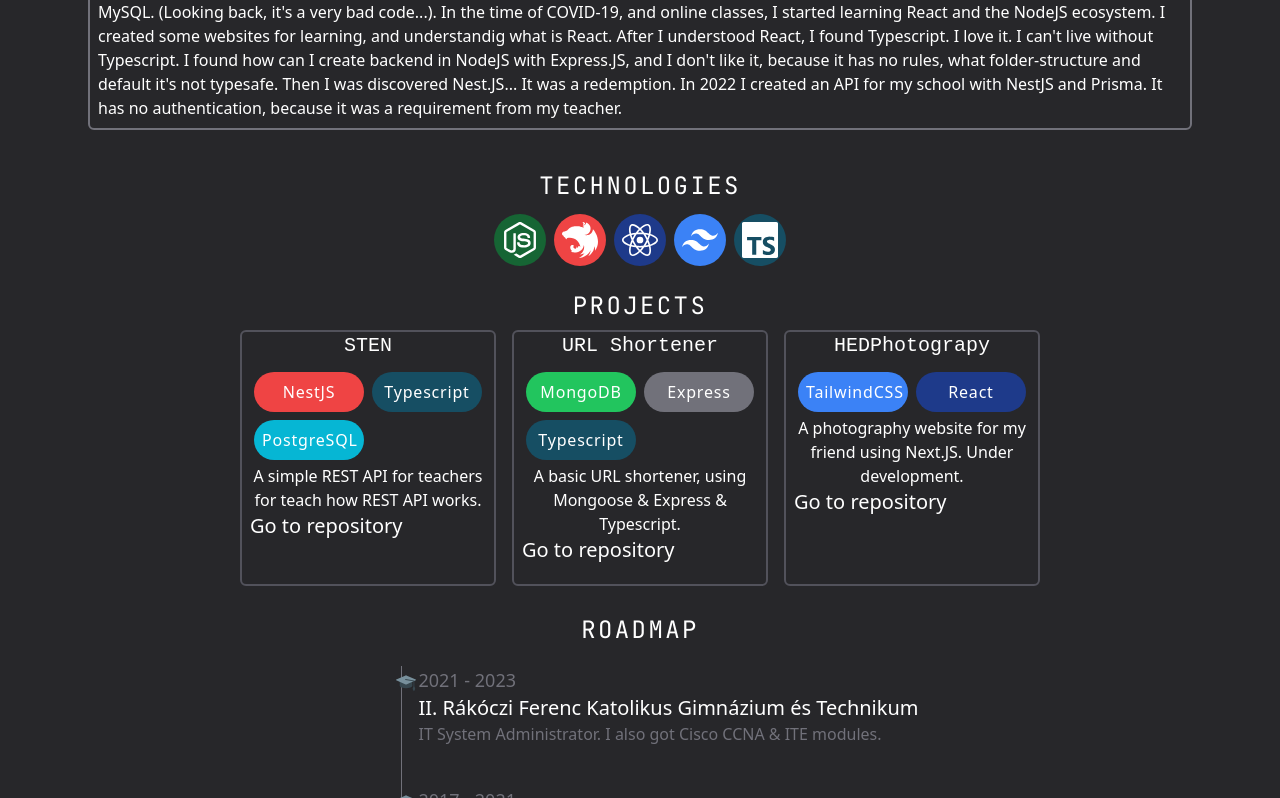
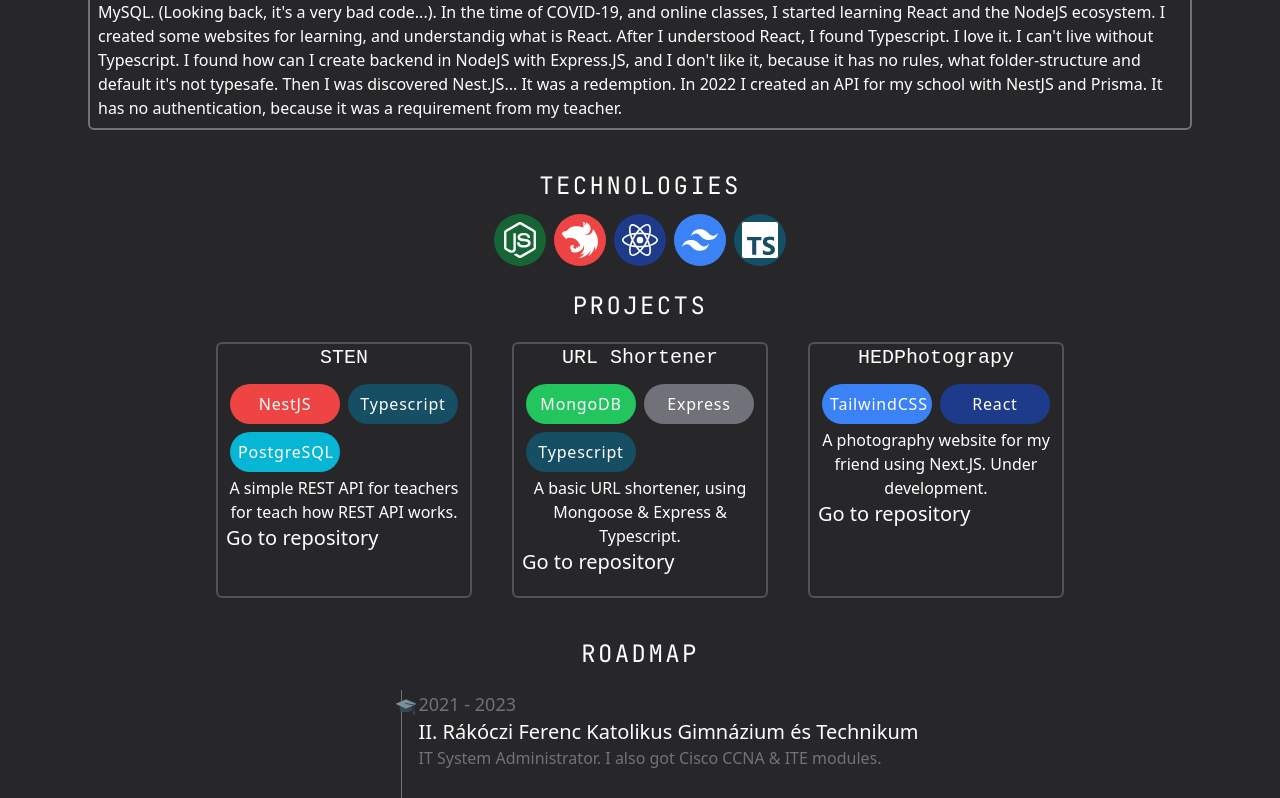
Before and after one commit to Floriian/floriian.github.io, a React (Vite) app: page / in a window 1280 px wide. Shown: the part 466-1264 px from the top of the page. Built offline with nearby package versions, Linux system fonts and the light colour scheme.

Commit message:
giving some space between cards.

```diff
--- a/src/components/Card.tsx
+++ b/src/components/Card.tsx
@@ -16,7 +16,7 @@ export function Card({ technology, body, repoUrl, title }: Props) {
 
   return (
     <motion.div
-      className="m-2 h-64 w-64 cursor-default rounded-md border-2 border-zinc-600"
+      className="m-5 h-64 w-64 cursor-default rounded-md border-2 border-zinc-600"
       ref={ref}
       animate={inView ? { scale: 1 } : { scale: 0 }}
       transition={{
@@ -46,7 +46,7 @@ export function Card({ technology, body, repoUrl, title }: Props) {
         </div>
         <a
           href={repoUrl}
-          className="text-xl transition-colors duration-150 hover:text-cyan-500"
+          className="text-center text-xl transition-colors duration-150 hover:text-cyan-500"
         >
           Go to repository
         </a>
```
